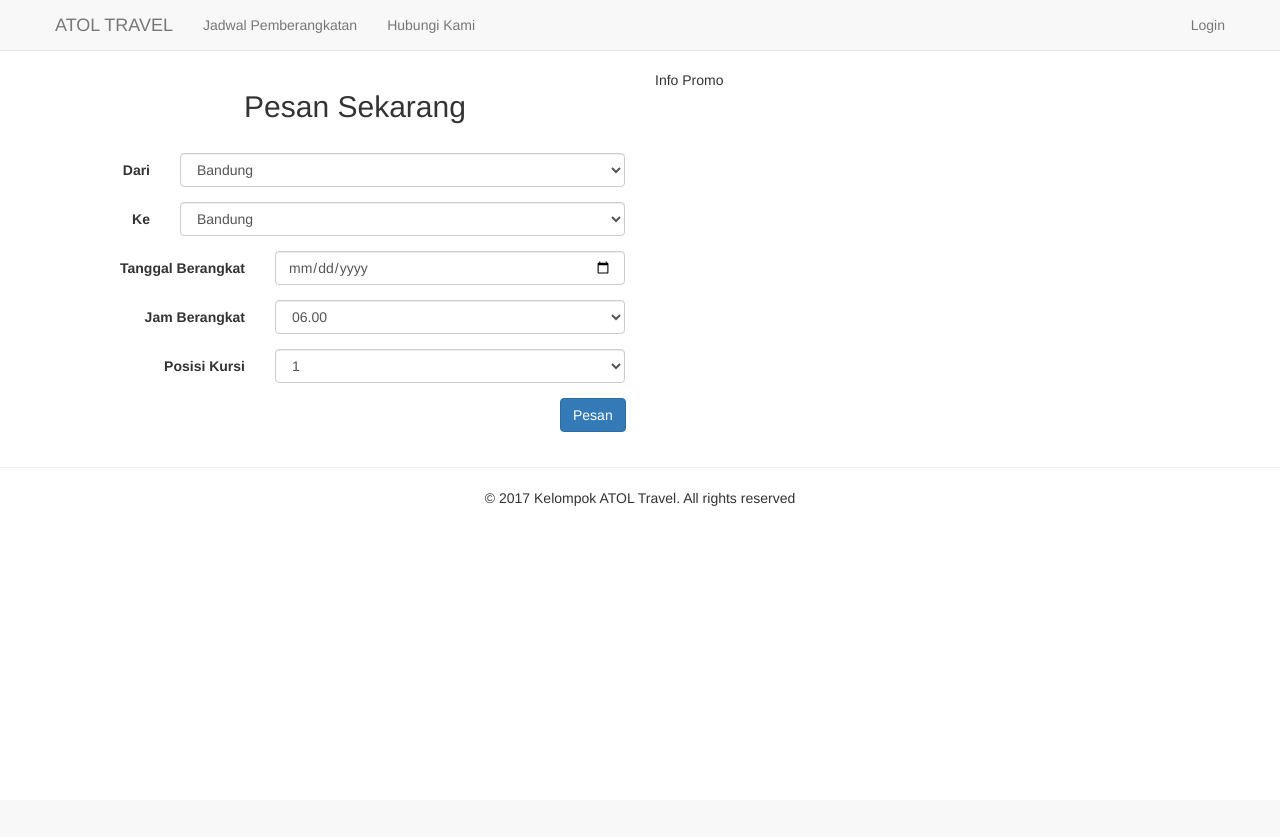
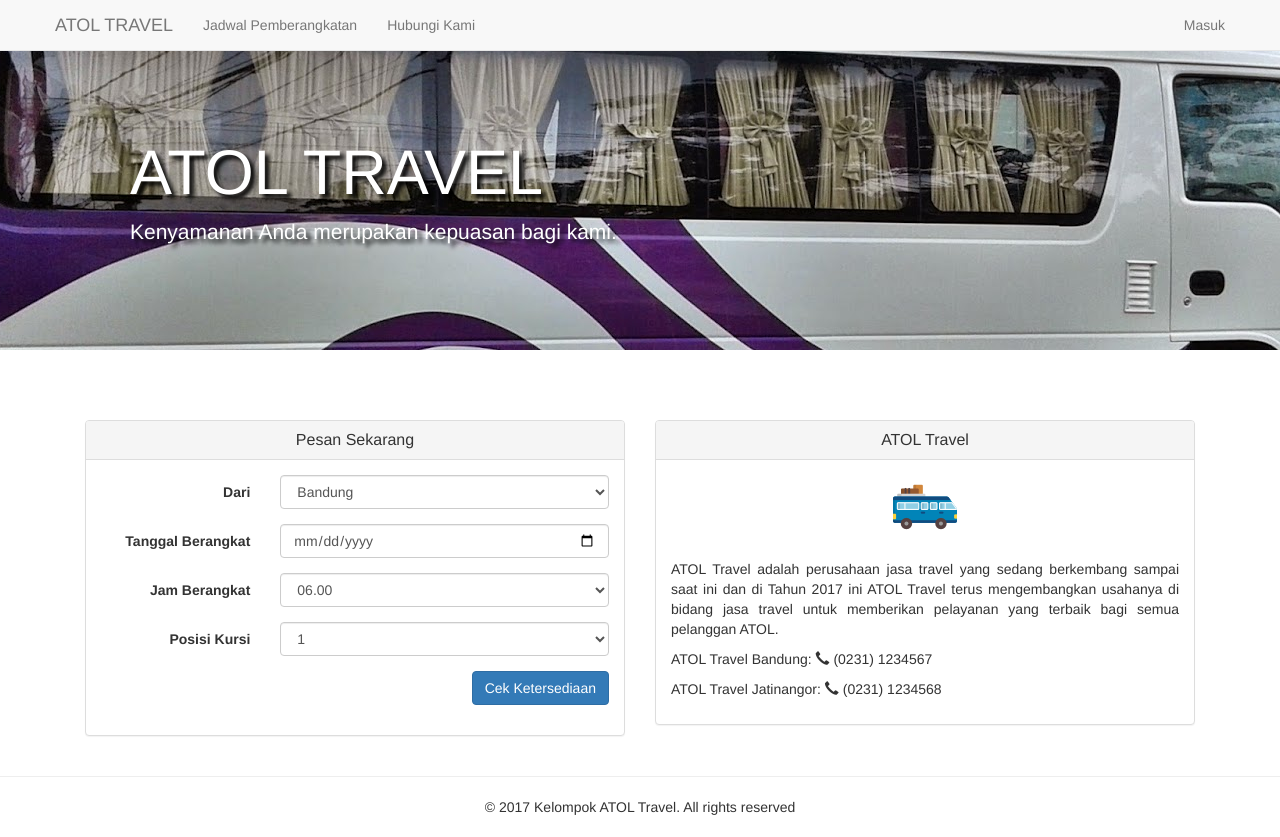
Before and after one commit to adisaripuloh-student/atol, a PHP site: page / in a window 1280 px wide. Before the commit the page ends 506 px from the top, so only its background shows below. Run offline with PHP 8.4, Linux system fonts and the light colour scheme; some libraries are stand-ins or nearby versions.

Commit message:
Menambahkan Fitur Pesan dan Menampilkan Pesanan di Dashboard

```diff
--- a/admin/dashboard.php
+++ b/admin/dashboard.php
@@ -16,9 +16,9 @@
     <?php
       include '../navbar.php';
     ?>
-    <div class="container content-login">
+    <div class="container content">
       <div class="row">
-        <?php echo $login_session; ?>
+        <?php include ('halaman/daftar_pesanan.php'); ?>
       </div>
     </div>
     <hr class="devider">
--- a/admin/proses/login.php
+++ b/admin/proses/login.php
@@ -1,6 +1,6 @@
 <?php
 session_start();
-require_once '../../db.php';
+require_once ('../../db.php');
 
 if (isset($_POST['btn-login'])) {
 	$username = $_POST['username'];
--- a/css/styles.css
+++ b/css/styles.css
@@ -5,3 +5,21 @@
 .content-login{
 	padding-top: 100px;
 }
+
+.bg {
+  background: url('/images/background.jpg') no-repeat center center;
+  position: fixed;
+  width: 100%;
+  height: 350px; /*same height as jumbotron */
+  top:0;
+  left:0;
+  z-index: -1;
+}
+
+.jumbotron {
+  margin-bottom: 0px;
+  height: 350px;
+  color: white;
+  text-shadow: black 0.3em 0.3em 0.3em;
+  background:transparent;
+}
--- a/index.php
+++ b/index.php
@@ -19,11 +19,16 @@
   	<div class="container content">
   		<div class="row">
         <div class="col-md-12">
+        <div class="bg"></div>
+        <div class="jumbotron">
+          <h1>ATOL TRAVEL</h1>
+          <p class="lead">Kenyamanan Anda merupakan kepuasan bagi kami.</p>
+        </div>
           <div class="col-md-6 col-xs-12">
             <?php include 'pesan.php'; ?>
           </div>
           <div class="col-md-6 col-xs-12">
-            Info Promo
+            <?php include 'tentang.php'; ?>
           </div>
         </div>
   		</div>
@@ -32,5 +37,17 @@
   	<?php include 'footer.php'; ?>
     <script src="https://ajax.googleapis.com/ajax/libs/jquery/3.2.1/jquery.min.js"></script>
     <script src="https://maxcdn.bootstrapcdn.com/bootstrap/3.3.7/js/bootstrap.min.js"></script>
+    <script src="/js/tambahan.js"></script>
+    <script type="text/javascript">
+      var jumboHeight = $('.jumbotron').outerHeight();
+      function parallax(){
+          var scrolled = $(window).scrollTop();
+          $('.bg').css('height', (jumboHeight-scrolled) + 'px');
+      }
+
+      $(window).scroll(function(e){
+          parallax();
+      });
+    </script>
   </body>
 </html>
--- /dev/null
+++ b/js/tambahan.js
@@ -0,0 +1,9 @@
+function next() {
+    document.getElementById("jadwal").style.display = "none";
+    document.getElementById("pesan").style.display = "block";
+}
+
+function batal() {
+    document.getElementById("pesan").style.display = "none";
+    document.getElementById("jadwal").style.display = "block";
+}
--- a/navbar.php
+++ b/navbar.php
@@ -31,7 +31,7 @@
           </ul>
         <?php } else { ?>
           <ul class="nav navbar-nav navbar-right">
-            <li><a href="/admin">Login</a></li>
+            <li><a href="/admin">Masuk</a></li>
           </ul>
         <?php } ?>
       </div><!-- /.navbar-collapse -->
--- a/pesan.php
+++ b/pesan.php
@@ -1,19 +1,14 @@
-<center><h2>Pesan Sekarang</h2></center>
-<br>
-<form class="form-horizontal">
+<div class="panel panel-default">
+  <div class="panel-heading">
+    <h3 class="panel-title text-center">Pesan Sekarang</h3>
+  </div>
+  <div class="panel-body">
+    <form class="form-horizontal" method="post" action="/admin/proses/pesan.php">
+      <div id="jadwal">
         <div class="form-group">
-    <label for="dari" class="col-sm-2 control-label">Dari</label>
-    <div class="col-sm-10">
+          <label for="dari" class="col-sm-4 control-label">Dari</label>
+          <div class="col-sm-8">
             <select class="form-control" name="dari">
-        <option value="Bandung">Bandung</option>
-        <option value="Jatinangor">Jatinangor</option>
-      </select>
-    </div>
-  </div>
-  <div class="form-group">
-    <label for="ke" class="col-sm-2 control-label">Ke</label>
-    <div class="col-sm-10">
-      <select class="form-control" name="ke">
               <option value="Bandung">Bandung</option>
               <option value="Jatinangor">Jatinangor</option>
             </select>
@@ -32,10 +27,11 @@
               <?php
               $j = 6;
               for ($i=0; $i<=12; $i++) {
+                $x = $i + 1;
                 if ($j <= 9) {
-            echo '<option value="0'.$i.'">0'.$j.'.00</option>';
+                  echo '<option value="'.$x.'">0'.$j.'.00</option>';
                 } else {
-            echo '<option value="'.$i.'">'.$j.'.00</option>';
+                  echo '<option value="'.$x.'">'.$j.'.00</option>';
                 }
                 $j++;
               }
@@ -56,8 +52,31 @@
           </div>
         </div>
         <div class="form-group">
-    <div class="col-sm-offset-10 col-sm-2">
-      <button type="submit" class="btn btn-primary">Pesan</button>
+          <div class="col-sm-offset-4 col-sm-8">
+            <button type="button" onclick="next()" class="btn btn-primary pull-right">Cek Ketersediaan</button>
+          </div>
+        </div>
+      </div>
+      <div id="pesan" style="display: none">
+        <div class="form-group">
+          <label for="nama" class="col-sm-4 control-label">Nama</label>
+          <div class="col-sm-8">
+            <input type="text" class="form-control" name="nama" placeholder="Nama">
+          </div>
+        </div>
+        <div class="form-group">
+          <label for="kontak" class="col-sm-4 control-label">Kontak</label>
+          <div class="col-sm-8">
+            <input type="text" class="form-control" name="kontak" placeholder="0801 0000 0000">
+          </div>
+        </div>
+        <div class="form-group">
+          <div class="col-sm-8 col-md-offset-4">
+            <button type="button" class="btn btn-primary pull-left" onclick="batal()">Batal</button>
+            <button type="submit" class="btn btn-primary pull-right" name="pesan">Pesan & Bayar</button>
+          </div>
         </div>
       </div>
     </form>
+  </div>
+</div>
--- /dev/null
+++ b/tentang.php
@@ -0,0 +1,14 @@
+<div class="panel panel-default">
+  <div class="panel-heading">
+    <center><h3 class="panel-title">ATOL Travel</h3></center>
+  </div>
+  <div class="panel-body">
+  	<center><img src="/images/ico/64.png"></center>
+  	<br>
+    <p align="justify">
+    	ATOL Travel adalah perusahaan jasa travel yang sedang berkembang sampai saat ini dan di Tahun 2017 ini ATOL Travel terus mengembangkan usahanya di bidang jasa travel untuk memberikan pelayanan yang terbaik bagi semua pelanggan ATOL.
+    </p>
+    <p>ATOL Travel Bandung: <i class="glyphicon glyphicon-earphone"></i> (0231) 1234567</p>
+    <p>ATOL Travel Jatinangor: <i class="glyphicon glyphicon-earphone"></i> (0231) 1234568</p>
+  </div>
+</div>
```
Also changed, not shown: admin/halaman/daftar_pesanan.php (added, +53 -0 lines), admin/proses/pesan.php (added, +31 -0 lines), konfirmasi.php (added, +84 -0 lines), images/background.jpg (added). Lines whose indentation alone changed are shown as unchanged.
